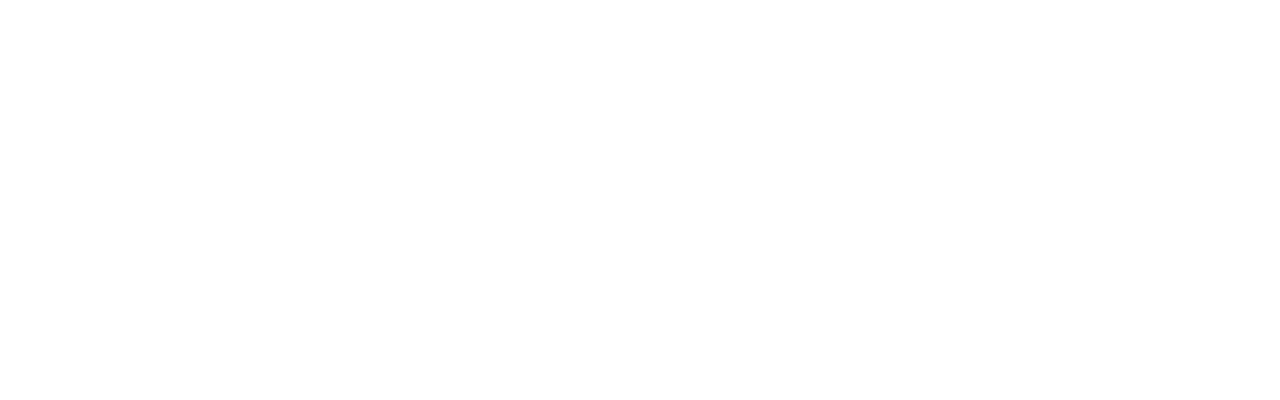
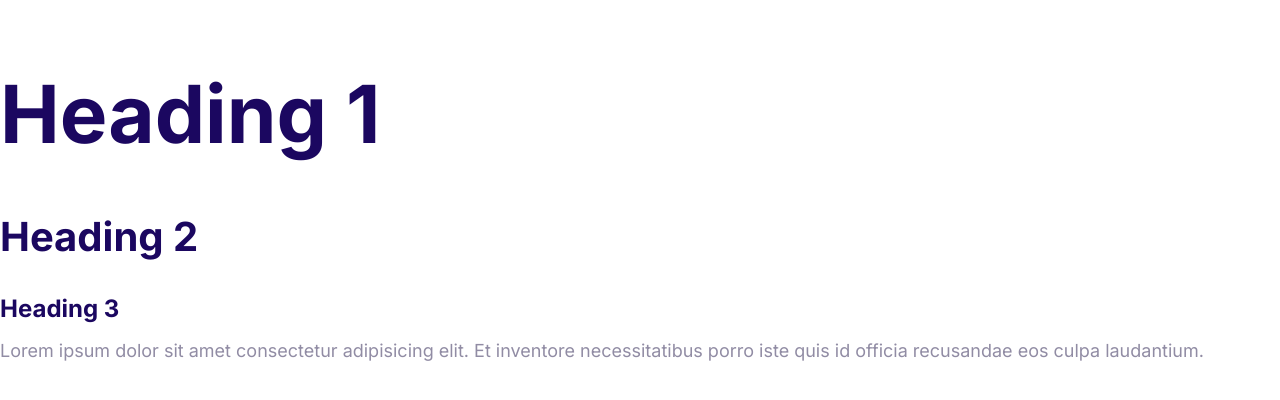
Before and after one commit to tylerthomashusemann/Fictional-Cloud-Hosting-Website-Called-Moshify.-, a plain HTML site: page index.html in a window 1280 px wide. Drawn offline with Linux system fonts and the light colour scheme.

Commit message:
Define the styles for the fronts.

```diff
--- a/css/styles.css
+++ b/css/styles.css
@@ -5,3 +5,57 @@
   --color-headings: #1b0760;
   --color-body: #918ca4;
 }
+
+html {
+  /* 62.5% of 16px = 10px */
+  font-size: 62.5%;
+}
+
+body {
+  font-family: Inter, Arial, Helvetica, sans-serif;
+  font-size: 2.4rem;
+  line-height: 1.5;
+  color: var(--color-body);
+}
+
+h1,
+h2,
+h3 {
+  color: var(--color-headings);
+  margin-bottom: 1rem;
+}
+
+h1 {
+  /* 1 x font size of the html element */
+  font-size: 7rem;
+}
+
+h2 {
+  font-size: 4rem;
+}
+
+h3 {
+  font-size: 3rem;
+}
+
+p {
+  margin-top: 0;
+}
+
+@media screen and (min-width: 1024px) {
+  body {
+    font-size: 1.8rem;
+  }
+
+  h1 {
+    font-size: 8rem;
+  }
+
+  h2 {
+    font-size: 4rem;
+  }
+
+  h3 {
+    font-size: 2.4rem;
+  }
+}
--- a/index.html
+++ b/index.html
@@ -5,8 +5,22 @@
     <meta http-equiv="X-UA-Compatible" content="IE=edge" />
     <meta name="viewport" content="width=device-width, initial-scale=1.0" />
     <title>Document</title>
+    <link rel="preconnect" href="https://fonts.googleapis.com" />
+    <link rel="preconnect" href="https://fonts.gstatic.com" crossorigin />
+    <link
+      href="https://fonts.googleapis.com/css2?family=Inter:wght@400;700&display=swap"
+      rel="stylesheet"
+    />
     <link rel="stylesheet" href="css/normalize.css" />
     <link rel="stylesheet" href="css/styles.css" />
   </head>
-  <body></body>
+  <body>
+    <h1>Heading 1</h1>
+    <h2>Heading 2</h2>
+    <h3>Heading 3</h3>
+    <p>
+      Lorem ipsum dolor sit amet consectetur adipisicing elit. Et inventore
+      necessitatibus porro iste quis id officia recusandae eos culpa laudantium.
+    </p>
+  </body>
 </html>
```
